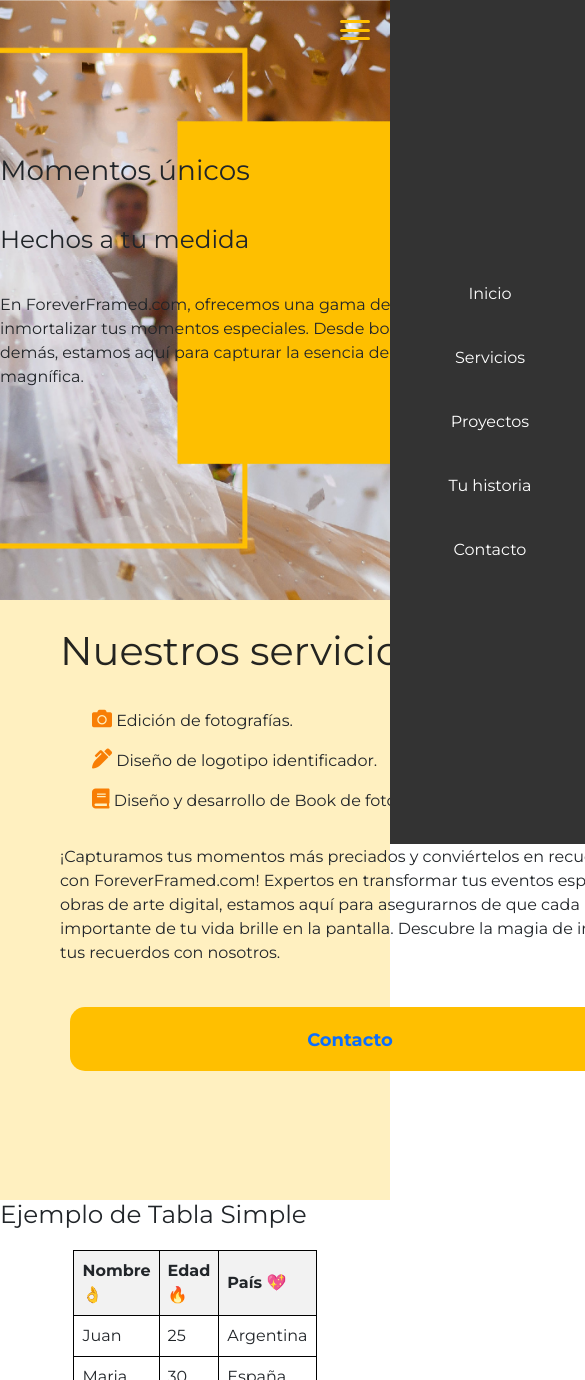
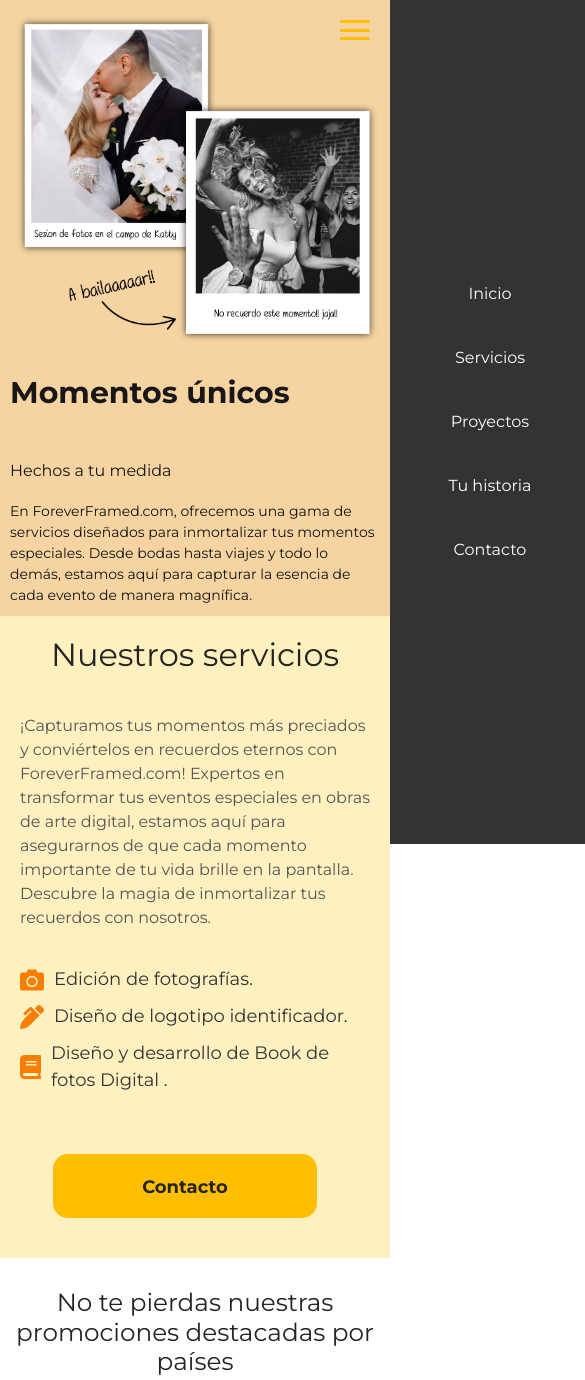
Before and after one commit to claralopez2321/proyecto.coder, a plain HTML site: page paginas/servicios.html in a window 390 px wide. Shown: the top 1380 px of the page, 585 px wide, since content can reach past the window. Drawn offline with Linux system fonts and the light colour scheme.

Commit message:
actualizacion responsive

```diff
--- a/paginas/servicios.html
+++ b/paginas/servicios.html
@@ -38,6 +38,7 @@
     </header>
     <div>
         <section class="seccion2">
+            <img src="../assets/Imagenes/fotosseccionunoservicios-17.png" alt="imagen-seccion1servicios" id="imagen1-seccionservicios">
             <h1>Momentos únicos</h1>
             <h2>Hechos a tu medida</h2>
             <p>En ForeverFramed.com, ofrecemos una gama de servicios diseñados para inmortalizar tus momentos especiales. Desde bodas hasta viajes y todo lo demás, estamos aquí para capturar la esencia de cada evento de manera magnífica.</p>
@@ -59,31 +60,31 @@
         </section>
 
     <div>
-    <div>
+    <div class="seccion-tabla">
         <title>Tabla Simple</title>
 
 
-    <h2>Ejemplo de Tabla Simple</h2>
+    <h2>No te pierdas nuestras promociones destacadas por países</h2>
     <table>
         <tr>
-            <th>Nombre 👌</th>
-            <th>Edad 🔥</th>
+            <th>Plan 👌</th>
+            <th>Descuento 🔥</th>
             <th>País 💖</th>
         </tr>
         <tr>
-            <td>Juan</td>
-            <td>25</td>
+            <td>Plan Viajes inolvidables</td>
+            <td>20%</td>
             <td>Argentina</td>
         </tr>
         <tr>
-            <td>Maria</td>
-            <td>30</td>
-            <td>España</td>
+            <td>Plan Fiestas únicas</td>
+            <td>30%</td>
+            <td>México</td>
         </tr>
         <tr>
-            <td>Carlos</td>
-            <td>22</td>
-            <td>México</td>
+            <td>Plan Días para recordar</td>
+            <td>40%</td>
+            <td>Colombia</td>
         </tr>
     </table>
     </div>
--- a/styles/styles.css
+++ b/styles/styles.css
@@ -264,7 +264,7 @@ body {
     margin-left: 60px;
     grid-row: 4;
     grid-column: 1;
-    align-self: self-end;
+    align-self: self-start;
 }
 
 .boton-contacto2:hover {
@@ -387,93 +387,190 @@ footer {
 
 /*CSS Sección 1 subpage SERVICIOS*/
 
-
 .seccion2 {
     display: grid;
-        grid-template-columns: 1fr 1fr; /* Dos columnas de igual ancho */
-        grid-template-rows: 1fr 1fr 1fr 1fr 1fr 1fr;
-        height: 600px;
-        grid-gap: 0px; /*se Espacio entre las columnas */
-        background-image: url(../assets/Imagenes/bnppalseccionservicios.jpg);
-        background-size: cover;
-        background-position: center;
+    grid-template-columns: 40% 1fr; /* Dos columnas: la imagen al 40% y el contenido */
+    grid-template-rows: auto auto auto; /* Tres filas para cada elemento */
+    background-color: #f5d4a2; /* Cambia el color de fondo */
+    padding: 20px;
+    gap: 20px; /* Espacio entre los elementos */
+    align-items: center; /* Centra verticalmente los elementos */
+
+    /* Ajustes para dispositivos móviles */
+    @media (max-width: 768px) {
+        grid-template-columns: 1fr; /* Una sola columna para dispositivos móviles y tablets */
+        grid-template-rows: auto auto auto auto; /* Cuatro filas */
+        padding: 10px; /* Reduce el padding en dispositivos móviles y tablets */
+    }
+}
+
+#imagen1-seccionservicios {
+    max-width: 100%;
+    height: auto;
+    width: 100%; /* Ancho al 100% del contenedor */
+    grid-column: 1; /* Coloca la imagen en la columna 1 */
+    grid-row: 1 / span 4; /* Ocupa desde la fila 1 hasta la 4 */
+
+    /* Ajustes para dispositivos móviles y tablets */
+    @media (max-width: 768px) {
+        grid-column: 1; /* Coloca la imagen en la única columna */
+        grid-row: 1; /* Ocupa solo la fila 1 */
+        justify-self: center; /* Centra la imagen */
+    }
 }
 
 .seccion2 h1 {
-        align-content: center;
-        align-self: self-end;
-        grid-row: 2;
-        grid-column: 2;
+    font-weight: bold;
+    padding-top: 100px;
+    color: #181616;
+    margin: 0; /* Elimina el margen para los títulos */
+    grid-column: 2; /* En la segunda columna */
+    grid-row: 1; /* En la primera fila */
+
+    /* Ajustes para dispositivos móviles y tablets */
+    @media (max-width: 768px) {
+        font-size: 30px;
+        grid-column: 1; /* En la única columna */
+        grid-row: 2; /* En la segunda fila */
+        padding-top: 0px;
+    }
 }
 
-    .seccion2 h2{
-        align-content: center;
-        grid-row: 3;
-        grid-column: 2;
-        align-self: center;
+.seccion2 h2 {
+    font-size: 20px;
+    color: #181717;
+    margin: 0;
+    text-align: left; /* Alinea a la izquierda */
+    grid-column: 2; /* En la segunda columna */
+    grid-row: 2; /* En la segunda fila */
 
+    /* Ajustes para dispositivos móviles y tablets */
+    @media (max-width: 768px) {
+        font-size: 16px;
+        grid-column: 1; /* En la única columna */
+        grid-row: 3; /* En la tercera fila */
+    }
 }
 
-    .seccion2 p{
-        align-content: center;
-        grid-row: 4;
-        grid-column: 2;
-        align-self: center;
-        width: 600px
+.seccion2 p {
+    font-size: 16px;
+    color: #141212;
+    margin: 0; /* Elimina el margen para el párrafo */
+    text-align: left; /* Alinea a la izquierda */
+    grid-column: 2; /* En la segunda columna */
+    grid-row: 3; /* En la tercera fila */
+
+    /* Ajustes para dispositivos móviles y tablets */
+    @media (max-width: 768px) {
+        font-size: 14px;
+        grid-column: 1; /* En la única columna */
+        grid-row: 4; /* En la cuarta fila */
     }
-
-
+}
  /*CSS Sección banner 2 de subpage SERVICIOS*/
 
  .seccion2-servicios {
     display: grid;
     grid-template-columns: 1fr 1fr; /* Dos columnas de igual ancho */
-        grid-template-rows: repeat(5, 1fr); /* Seis filas con igual altura */
-        grid-gap: 0px; /* Espacio entre las columnas */
-        width: 100%;
-        height: 600px;
-        background-color: #fff0c0;
+    grid-template-rows: auto auto auto auto auto; /* Cinco filas con contenido */
+    background-color: #fff0c0; /* Color de fondo */
+    padding: 40px;
+    gap: 20px; /* Espacio entre elementos */
+    max-width: 1920px; /* Ancho máximo para centrar en pantallas anchas */
+    margin: 0 auto; /* Centrar en el contenedor */
 }
 
-    .seccion2-servicios h3{
+.seccion2-servicios h3 {
     color: #242420;
     font-size: 40px;
-        grid-column: 1;
-        grid-row: 1;
-        padding-left: 60px;
-        align-self: center;
-
+    grid-column: 1 / span 2; /* Ocupa las dos columnas */
+    grid-row: 1; /* En la primera fila */
+    margin-bottom: 20px; /* Espacio inferior */
+    text-align: center; /* Centrar el texto */
 }
 
-    .seccion2-servicios p{
-        width: 700px;
-        align-content: center;
-        grid-row: 3;
-        grid-column: 1;
-        align-self: center;
-        padding-left: 60px;
+.seccion2-servicios p {
+    font-size: 18px;
+    color: #555;
+    grid-column: 1 / span 2; /* Ocupa las dos columnas */
+    grid-row: 2; /* En la segunda fila */
+    text-align: left; /* Centrar el texto */
 }
 
 .lista-iconos {
+    display: grid;
+    grid-template-columns: 1fr; /* Una sola columna para los íconos */
+    gap: 10px; /* Espacio entre elementos */
+    grid-column: 1 / span 2; /* Ocupa las dos columnas */
+    grid-row: 3; /* En la tercera fila */
+    justify-content: center; /* Centrar horizontalmente */
+    align-items: center; /* Centrar verticalmente */
+    padding: 0;
+    margin: 0;
+}
+
+.lista-iconos li {
+    display: flex;
+    align-items: center;
     font-family: "Montserrat", sans-serif;
-        position: relative;
-        list-style: none;
-        grid-column: 1;
-        grid-row: 2;
+    font-size: 18px;
+    color: #333;
 }
 
 .lista-iconos li i {
-        font-size: 20px;
-        margin-bottom: 20px;
+    font-size: 24px;
     color: #f87e05;
-        padding-left: 60px;
-        left: 0;
-
+    margin-right: 10px; /* Espacio entre el ícono y el texto */
 }
 
+
+.boton-contacto2  {
+    text-decoration: none;
+    font-size: 18px;
+    border-radius: 15px;
+    transition: background-color 0.3s ease;
+}
+
+.boton-contacto2 a {
+    color:#242420
+}
+
+.boton-contacto2 a:hover {
+}
+
+/* Media query para dispositivos móviles y tablets */
+@media (max-width: 768px) {
+    .seccion2-servicios {
+        grid-template-columns: 1fr; /* Una sola columna para dispositivos móviles y tablets */
+        grid-template-rows: auto auto auto auto auto; /* Cinco filas con contenido */
+        padding: 20px; /* Espaciado interno */
+    }
+
+    .seccion2-servicios h3 {
+        font-size: 32px;
+    }
+
+    .seccion2-servicios p {
+        font-size: 16px;
+    }
+
+    .lista-iconos {
+        grid-row: 3; /* En la tercera fila */
+        grid-column: 1; /* En la única columna */
+        justify-content: center; /* Centrar horizontalmente */
+        align-items: center; /* Centrar verticalmente */
+    }
+
+    .boton-contacto2 {
+        grid-row: 5; /* En la quinta fila */
+        grid-column: 1; /* En la única columna */
+    }
+}
     /* Tabla seccion servicios */
 
     table {
+        height: 200px;
+        background-color: #ffffff;
         width: 50%;
         border-collapse: collapse;
         margin: 20px auto;
@@ -484,7 +581,12 @@ footer {
         text-align: left;
     }
     th {
-        background-color: #f2f2f2;
+        background-color:#ffbf00
+    }
+
+    h2 {
+        text-align: center;
+        padding-top: 30px;
     }
 
 
```
Also changed, not shown: assets/Imagenes/fotosseccionunoservicios-17.png (added). Lines whose indentation alone changed are shown as unchanged.
